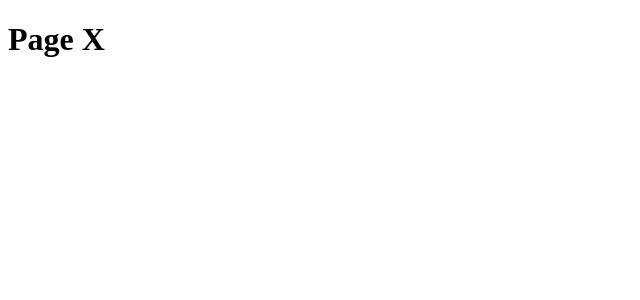
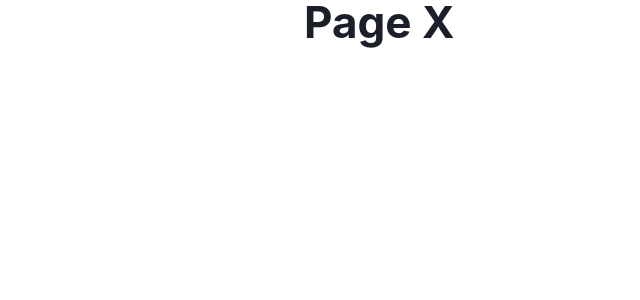
Before and after one commit to maoberlehner/dev-cafe-look-ma-no-browser, a Vue app: page / in a window 1280 px wide. Shown: the top 300 px of the page, without its empty margins (0-640 px from the left). Built offline with nearby package versions, Linux system fonts and the light colour scheme.

Commit message:
Clean default styles

```diff
--- a/src/assets/styles/generic/base.scss
+++ b/src/assets/styles/generic/base.scss
@@ -45,6 +45,28 @@ svg {
   vertical-align: middle;
 }
 
+h1,
+h2,
+h3 {
+  font-weight: bold;
+}
+
+h1 {
+  font-size: 2.75em;
+}
+
+h2 {
+  font-size: 2.25em;
+}
+
+h3 {
+  font-size: 1.75em;
+}
+
+strong {
+  font-weight: bold;
+}
+
 ::-moz-selection {
   background: $color-primary;
   text-shadow: none;
--- a/src/components/App.vue
+++ b/src/components/App.vue
@@ -16,3 +16,13 @@ export default defineComponent({
   },
 });
 </script>
+
+<style lang="scss">
+@import '../assets/styles/styles.scss';
+
+body {
+  max-width: 42em;
+  margin-right: auto;
+  margin-left: auto;
+}
+</style>
--- a/vite.config.ts
+++ b/vite.config.ts
@@ -3,11 +3,4 @@ import vue from '@vitejs/plugin-vue';
 
 export default defineConfig({
   plugins: [vue()],
-  css: {
-    preprocessorOptions: {
-      scss: {
-        additionalData: `@import './src/assets/styles/styles.scss';`,
-      },
-    },
-  },
 });
```
